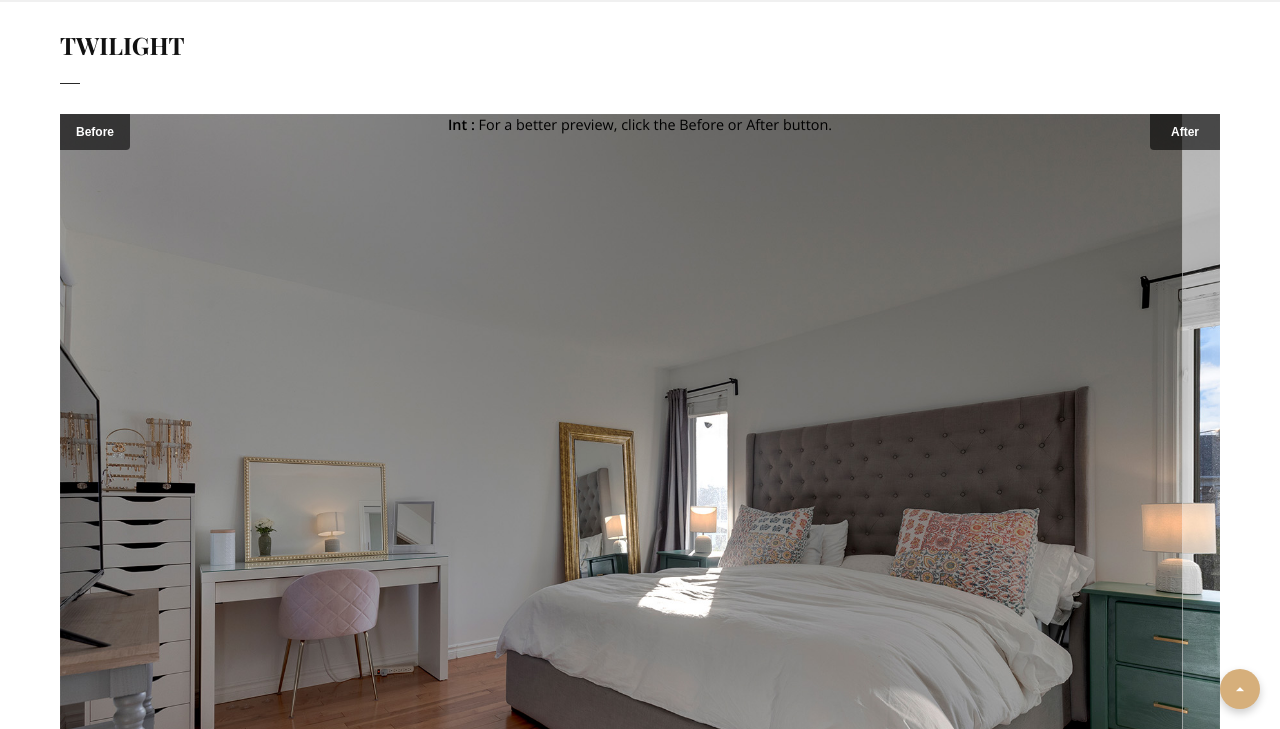
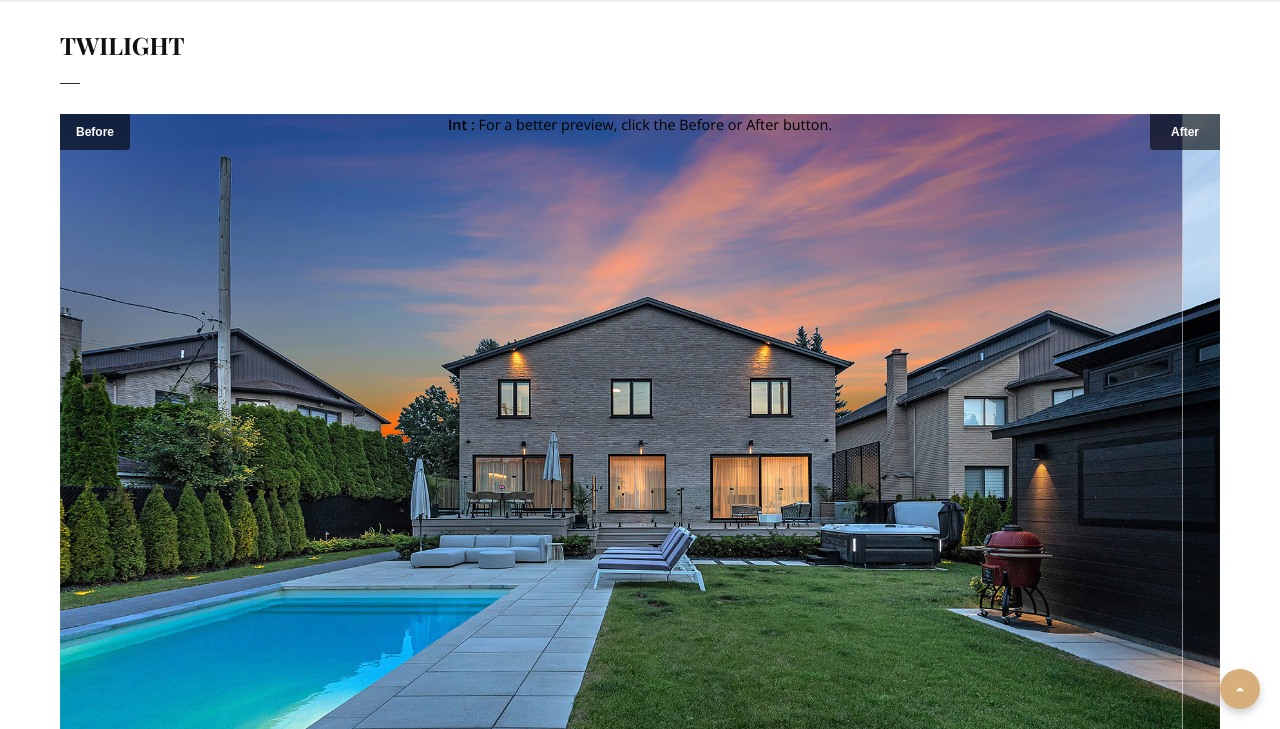
Before and after one commit to Vetri75/picthpact, a website: page twilight.html in a window 1280 px wide. Shown: the part 71-800 px from the top of the page. Drawn offline with nearby package versions, Linux system fonts and the light colour scheme.

Commit message:
first commit

```diff
--- a/twilight.html
+++ b/twilight.html
@@ -133,9 +133,9 @@
                 data-background-color="none" data-dividing-line="solid 1px rgba(255, 255, 255, .5)"
                 data-cursor="ew-resize">
                 <div class="images">
-                    <div class="image-rgt" data-src="assets/HDR/IMG_0153-1.jpg"></div>
+                    <div class="image-rgt" data-src="assets/Twilight/af-t-t-1.jpg"></div>
 
-                    <div class="image-lft" data-src="assets/HDR/IMG_0153.jpg"></div>
+                    <div class="image-lft" data-src="assets/Twilight/af-t-t.jpg"></div>
 
                 </div>
                 <div class="ui">
```
Also changed, not shown: assets/Twilight/af-t-t-1.jpg (added), assets/Twilight/af-t-t.jpg (added).
